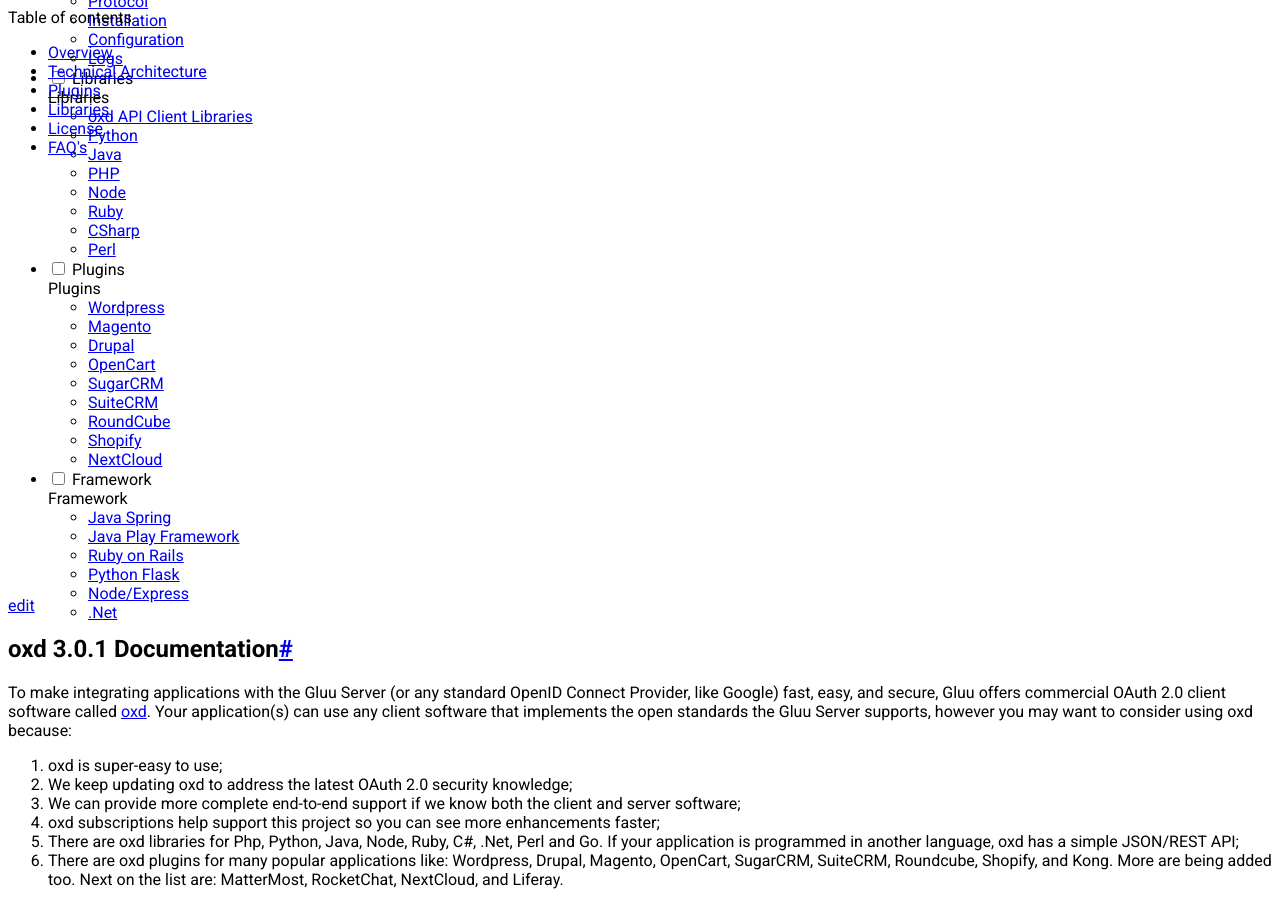
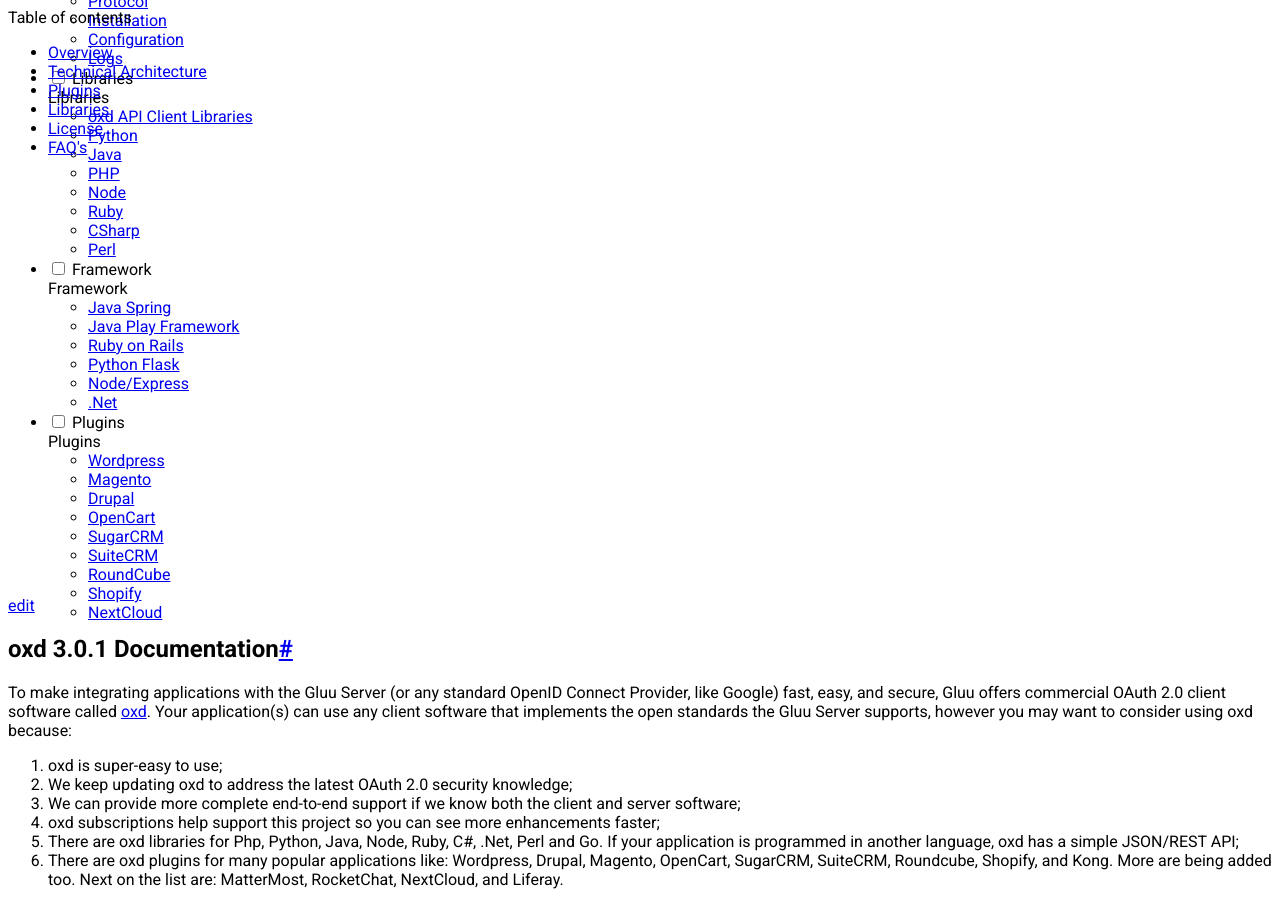
Before and after one commit to tecoholic/docs-oxd-3.0.1, an MkDocs documentation site: the page built from sources/index.md, in a window 1280 px wide and 900 px high, scrolled down 892 px. Built offline with MkDocs 1.6.1, drawn with Linux system fonts in a browser that asks for light colours; comment, search, counter and statistics services are not loaded; old or Windows-style settings are respelled for this version of MkDocs; part of the change alters nothing that is shown.

```diff
--- a/mkdocs.yml
+++ b/mkdocs.yml
@@ -32,7 +32,13 @@ pages:
     - 'Ruby': 'libraries/ruby/index.md'
     - 'CSharp': 'libraries/csharp/index.md'
     - 'Perl': 'libraries/perl/index.md'
-
+- Framework:
+    - 'Java Spring': 'framework/spring/index.md'
+    - 'Java Play Framework': 'framework/play/index.md'
+    - 'Ruby on Rails': 'framework/ruby/index.md'
+    - 'Python Flask': 'framework/python/index.md'
+    - 'Node/Express': 'framework/node/index.md'
+    - '.Net': 'framework/net/index.md'
 - Plugins:
     - 'Wordpress': 'plugin/wordpress/index.md'
     - 'Magento': 'plugin/magento/index.md'
@@ -43,13 +49,7 @@ pages:
     - 'RoundCube': 'plugin/roundcube/index.md'
     - 'Shopify': 'plugin/shopify/index.md'
     - 'NextCloud': 'plugin/nextcloud/index.md'
-- Framework:
-    - 'Java Spring': 'framework/spring/index.md'
-    - 'Java Play Framework': 'framework/play/index.md'
-    - 'Ruby on Rails': 'framework/ruby/index.md'
-    - 'Python Flask': 'framework/python/index.md'
-    - 'Node/Express': 'framework/node/index.md'
-    - '.Net': 'framework/net/index.md'
+
 
 # master docs
 # - [install/index.md, hidden, hidden]
```
